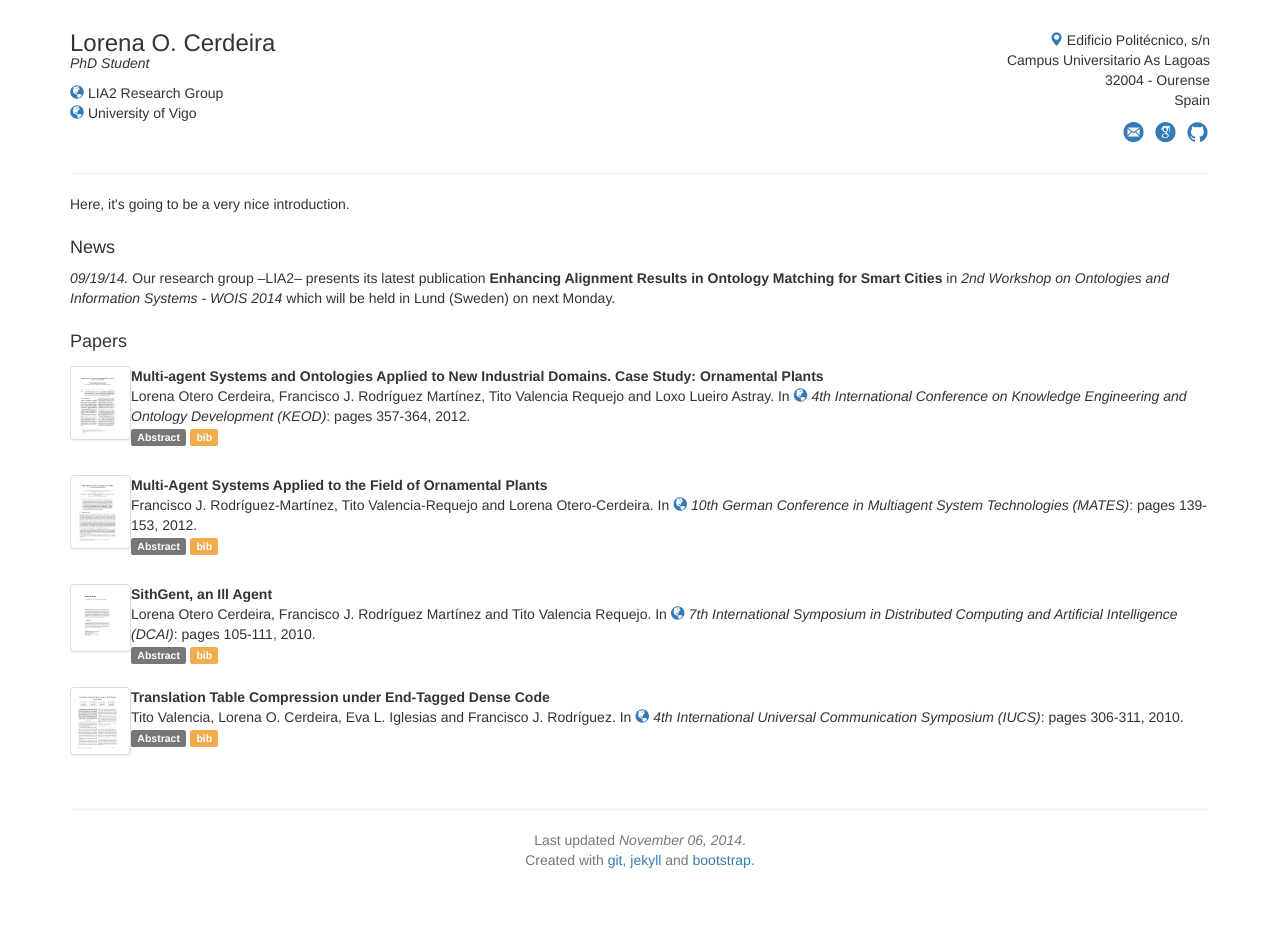
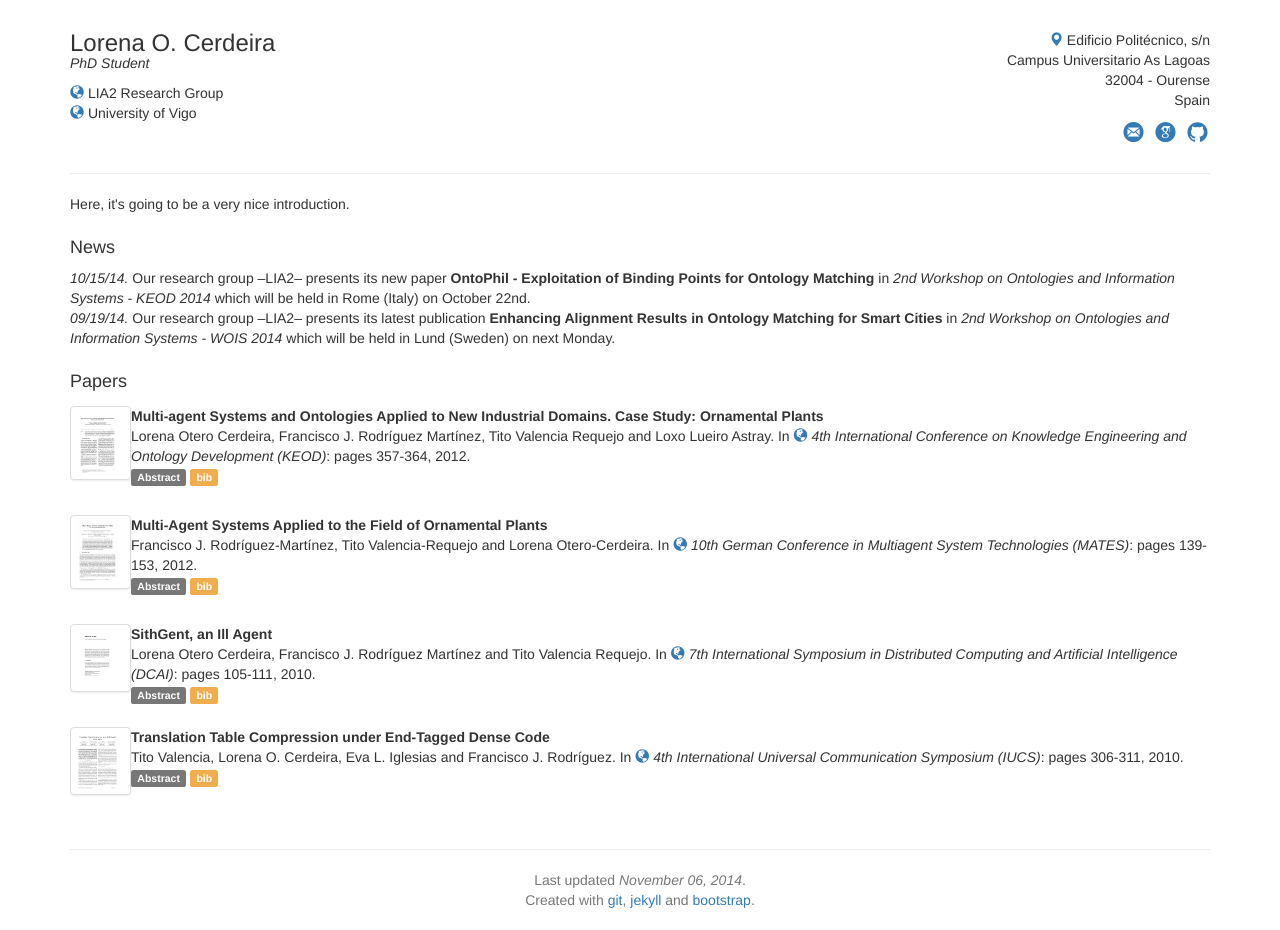
Before and after one commit to locerdeira/locerdeira.github.com, a Jekyll site: the page built from index.html, in a window 1280 px wide. Built offline with Jekyll 4.4.1, drawn with Linux system fonts in a browser that asks for light colours; nearby versions of some CDN libraries; before the commit the page ends 900 px from its top, so only the background shows below that.

Commit message:
updating news

```diff
--- a/_data/news-list.yml
+++ b/_data/news-list.yml
@@ -2,3 +2,7 @@
   selected: y
   content: >
     Our research group &ndash;LIA2&ndash; presents its latest publication <strong>Enhancing Alignment Results in Ontology Matching for Smart Cities</strong> in <em>2nd Workshop on Ontologies and Information Systems - WOIS 2014</em> which will be held in Lund (Sweden) on next Monday.
+- date: 2014-10-15
+  selected: y
+  content: >
+    Our research group &ndash;LIA2&ndash; presents its new paper <strong>OntoPhil - Exploitation of Binding Points for Ontology Matching</strong> in <em>2nd Workshop on Ontologies and Information Systems - KEOD 2014</em> which will be held in Rome (Italy) on October 22nd.
```
